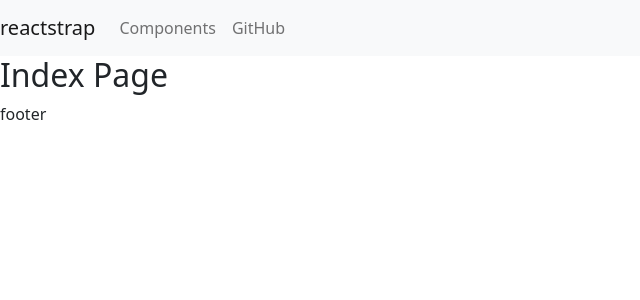
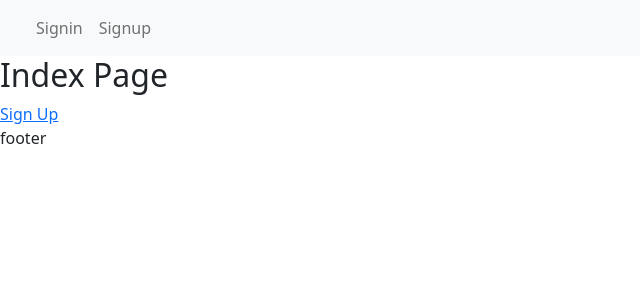
Before and after one commit to scottstossel/expressocode-frontend-next, a Next.js app: page / in a window 1280 px wide. Shown: the top 300 px of the page, without its empty margins (0-640 px from the left). Built offline with nearby package versions, Linux system fonts and the light colour scheme.

Commit message:
signup page

```diff
--- a/components/Header.js
+++ b/components/Header.js
@@ -1,4 +1,6 @@
-import { useState } from 'react';
+import { useState } from "react";
+import Link from "next/link";
+import { APP_NAME } from "../config";
 import {
   Collapse,
   Navbar,
@@ -11,8 +13,8 @@ import {
   DropdownToggle,
   DropdownMenu,
   DropdownItem,
-  NavbarText
-} from 'reactstrap';
+  NavbarText,
+} from "reactstrap";
 
 const Header = () => {
   const [isOpen, setIsOpen] = useState(false);
@@ -21,22 +23,28 @@ const Header = () => {
 
   return (
     <div>
-      <Navbar color="light" light expand="md">
-        <NavbarBrand href="/">reactstrap</NavbarBrand>
+      <Navbar color="light" light expand="md" className="container-fluid">
+        <Link href="/">
+          <NavbarBrand>{APP_NAME}</NavbarBrand>
+        </Link>
         <NavbarToggler onClick={toggle} />
         <Collapse isOpen={isOpen} navbar>
           <Nav className="mr-auto" navbar>
+            <NavItem>
+              <Link href="/signin">
+                <NavLink>Signin</NavLink>
+              </Link>
+            </NavItem>
             <NavItem className="ml-auto">
-              <NavLink href="/components/">Components</NavLink>
-            </NavItem>
-            <NavItem>
-              <NavLink href="https://github.com/reactstrap/reactstrap">GitHub</NavLink>
+              <Link href="/signup">
+                <NavLink>Signup</NavLink>
+              </Link>
             </NavItem>
           </Nav>
         </Collapse>
       </Navbar>
     </div>
   );
-}
+};
 
 export default Header;
--- /dev/null
+++ b/config.js
@@ -0,0 +1,6 @@
+import getConfig from 'next/config';
+const {publicRuntimeConfig} = getConfig();
+
+export const API = publicRuntimeConfig.PRODUCTION ? 'https://expressocode.com' : 'http://localhost:8000';
+
+export const APP_NAME = publicRuntimeConfig.APP_NAME;
--- a/package.json
+++ b/package.json
@@ -13,6 +13,7 @@
   "author": "",
   "license": "ISC",
   "dependencies": {
+    "bootstrap": "^5.1.3",
     "next": "^11.1.2",
     "react": "^17.0.2",
     "react-dom": "^17.0.2",
--- a/pages/_document.js
+++ b/pages/_document.js
@@ -1,4 +1,5 @@
 import Document, { Html, Head, Main, NextScript } from "next/document";
+
 
 class MyDocument extends Document {
   render() {
@@ -14,6 +15,7 @@ class MyDocument extends Document {
             rel="stylesheet"
             href="https://cdnjs.cloudflare.com/ajax/libs/twitter-bootstrap/5.1.3/css/bootstrap.min.css"
           />
+          <script src="https://cdnjs.cloudflare.com/ajax/libs/twitter-bootstrap/5.1.3/js/bootstrap.min.js"></script>
         </Head>
         <body>
           <Main />
--- a/pages/index.js
+++ b/pages/index.js
@@ -1,11 +1,15 @@
 import Layout from "../components/Layout";
+import Link from "next/link";
 
 const Index = () => {
   return (
-  <Layout>
-    <h2>Index Page</h2>
-  </Layout>
-  )
+    <Layout>
+      <h2>Index Page</h2>
+      <Link href="/signup">
+        <a>Sign Up</a>
+      </Link>
+    </Layout>
+  );
 };
 
 export default Index;
```
Also changed, not shown: components/auth/SignupComponent.js (added, +25 -0 lines), pages/signin.js (added, +11 -0 lines), pages/signup.js (added, +14 -0 lines), 2 other files (tests, documents, lock files or other folders).
